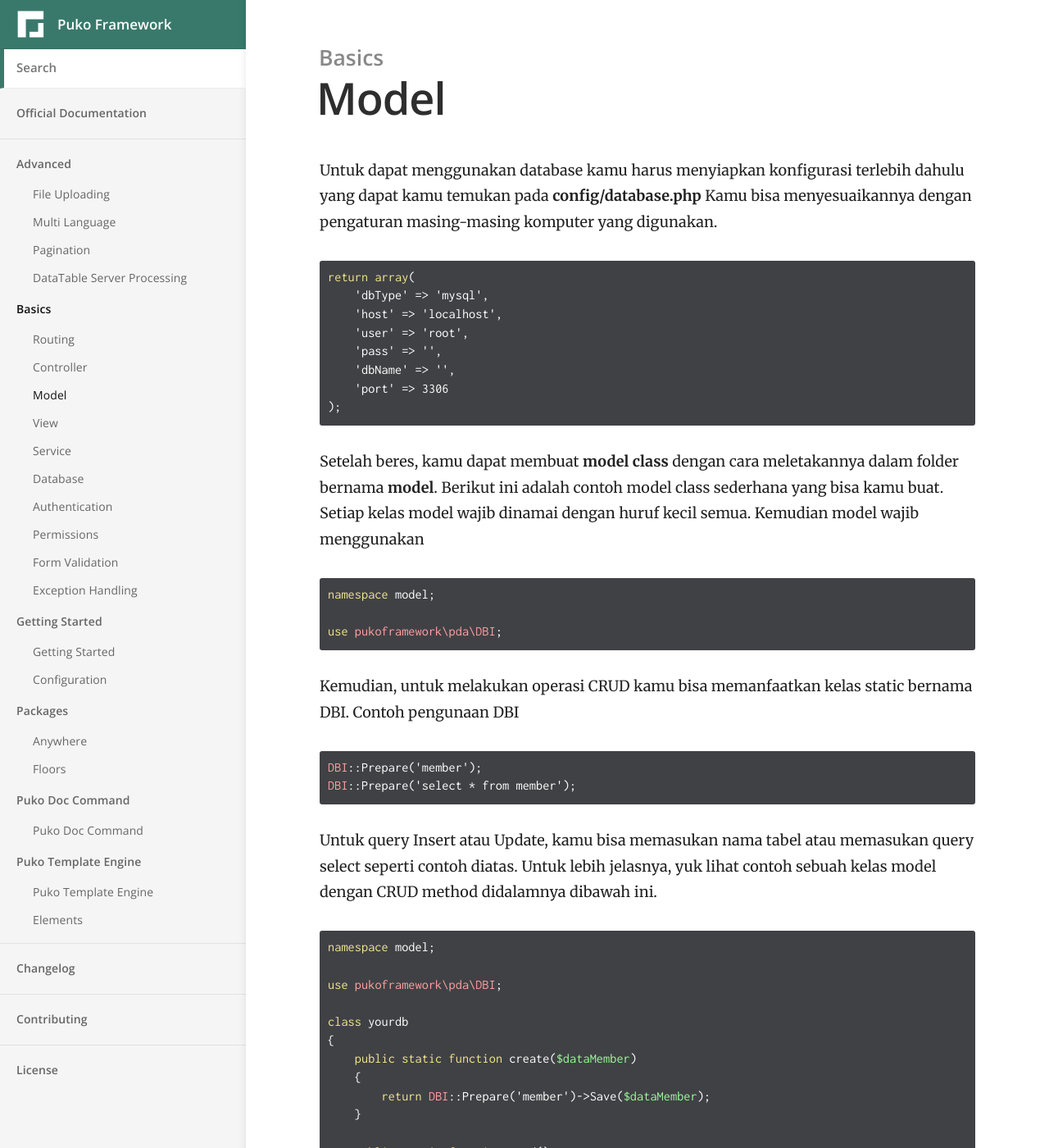
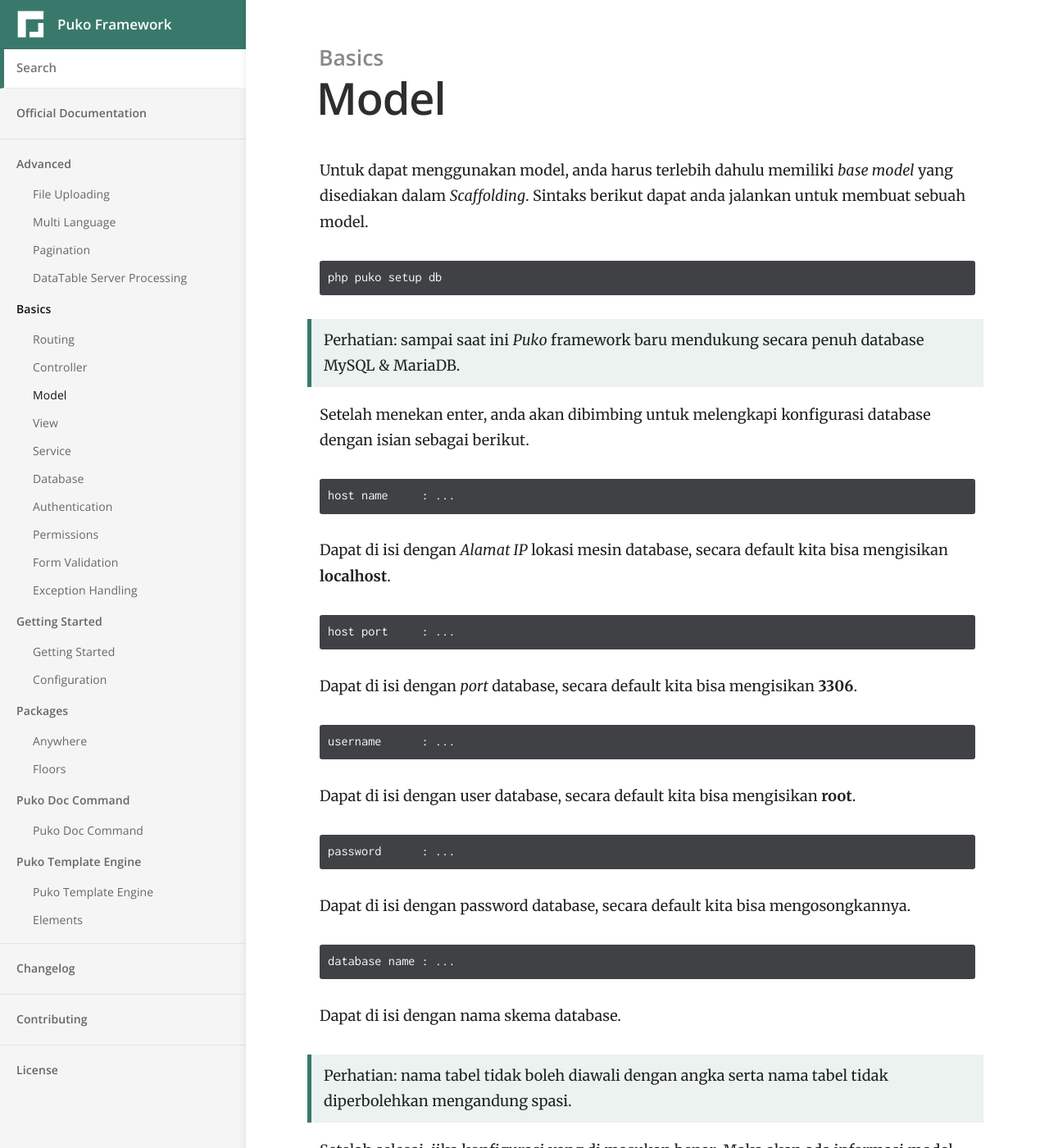
Before and after one commit to Velliz/pudo, a Jekyll site: the page built from _docs/basics/model.md, in a window 1280 px wide and 1400 px high. Shown: the whole window at 82% size. Built offline with Jekyll 4.4.1, drawn with Linux system fonts in a browser that asks for light colours; some of the changed text lies outside the part shown.

````diff
--- a/_docs/basics/model.md
+++ b/_docs/basics/model.md
@@ -4,69 +4,88 @@ category: Basics
 order: 3
 ---
 
-Untuk dapat menggunakan database kamu harus menyiapkan konfigurasi terlebih dahulu yang dapat kamu temukan pada **config/database.php**
-Kamu bisa menyesuaikannya dengan pengaturan masing-masing komputer yang digunakan.
+Untuk dapat menggunakan model, anda harus terlebih dahulu memiliki *base model* yang disediakan dalam *Scaffolding*.
+Sintaks berikut dapat anda jalankan untuk membuat sebuah model.
+
+```text
+php puko setup db
+```
+
+> Perhatian: sampai saat ini *Puko* framework baru mendukung secara penuh database MySQL & MariaDB.
+
+Setelah menekan enter, anda akan dibimbing untuk melengkapi konfigurasi database dengan isian sebagai berikut.
+
+```text
+host name     : ...
+```
+
+Dapat di isi dengan *Alamat IP* lokasi mesin database, secara default kita bisa mengisikan **localhost**.
+
+```text
+host port     : ...
+```
+
+Dapat di isi dengan *port* database, secara default kita bisa mengisikan **3306**.
+
+```text
+username      : ...
+```
+
+Dapat di isi dengan user database, secara default kita bisa mengisikan **root**.
+
+```text
+password      : ...
+```
+
+Dapat di isi dengan password database, secara default kita bisa mengosongkannya.
+
+```text
+database name : ...
+```
+
+Dapat di isi dengan nama skema database.
+
+> Perhatian: nama tabel tidak boleh diawali dengan angka serta nama tabel tidak diperbolehkan mengandung spasi.
+
+Setelah selesai, jika konfigurasi yang di masukan benar. Maka akan ada informasi model apa saja yang berhasil di buat.
+Anda bisa mengaksesnya melalui intansiasi objek sesuai dengan nama tabelnya.
+Untuk nama tabel Mahasiswa, maka anda dapat memanggil **GetAll()** untuk mengambil keseluruhan datanya.
 
 ```php
-return array(
-    'dbType' => 'mysql',
-    'host' => 'localhost',
-    'user' => 'root',
-    'pass' => '',
-    'dbName' => '',
-    'port' => 3306
-);
+$data['mahasiswa'] = Mahasiswa::GetAll();
 ```
 
-Setelah beres, kamu dapat membuat **model class** dengan cara meletakannya dalam folder bernama **model**.
-Berikut ini adalah contoh model class sederhana yang bisa kamu buat.
-Setiap kelas model wajib dinamai dengan huruf kecil semua. Kemudian model wajib menggunakan
+Untuk melakukan proses simpan data, anda dapat menggunakan **Create()**.
 
 ```php
-namespace model;
-
-use pukoframework\pda\DBI;
+$id_mahasiswa = Mahasiswa::Create(array(
+    'Nama' => 'Didit Velliz',
+    'Jurusan' => 'Informatika',
+    'IPK' => 4.00,
+    ...
+));
 ```
 
-Kemudian, untuk melakukan operasi CRUD kamu bisa memanfaatkan kelas static bernama DBI. Contoh pengunaan DBI
+Untuk melakukan proses update data, anda dapat menggunakan **Update()**.
 
 ```php
-DBI::Prepare('member');
-DBI::Prepare('select * from member');
+$id_mahasiswa = Mahasiswa::Update(array('Id' => $id_mahasiswa), array(
+    'Nama' => 'Didit Velliz',
+    'Jurusan' => 'Informatika',
+    'IPK' => 4.00,
+    ...
+));
 ```
 
-Untuk query Insert atau Update, kamu bisa memasukan nama tabel atau memasukan query select seperti contoh diatas.
-Untuk lebih jelasnya, yuk lihat contoh sebuah kelas model dengan CRUD method didalamnya dibawah ini.
+> Perhatian: anda dapat menggunakan petunjuk kolom lain untuk melakukan update data.
 
 ```php
-namespace model;
-
-use pukoframework\pda\DBI;
-
-class yourdb
-{
-    public static function create($dataMember)
-    {
-        return DBI::Prepare('member')->Save($dataMember);
-    }
-
-    public static function read()
-    {
-        return DBI::Prepare('select * from member')->GetData();
-    }
-
-    public static function update($dataMember)
-    {
-        $whereClause = array('ID' => 1);
-        return DBI::Prepare('member')->Update($whereClause, $dataMember);
-    }
-
-    public static function delete($dataMember)
-    {
-        $whereClause = array('ID' => 1);
-        return DBI::Prepare('member')->Delete($whereClause);
-    }
-}
+$id_mahasiswa = Mahasiswa::Update(array('Jurusan' => 'Informatika'), array(
+    'Nama' => 'Didit Velliz',
+    'Jurusan' => 'Informatika',
+    'IPK' => 4.00,
+    ...
+));
 ```
 
 |Fungsi|Parameter|Parameter Kembalian|
@@ -75,32 +94,82 @@ class yourdb
 |GetData()|String query|**array** atau **null**|
 |Delete()|array|**true** atau **false**|
 
-Berikut ini contoh terinci penggunaan parameter dengan Save();
+Anda juga dapat membuat model dari turunan kelas tersebut.
 
 ```php
-public static function create()
-{
-    $dataMember = array(
-        'NIK' => '1266409',
-        'Nama' => 'Didit Velliz',
-        'Usia' => 22,
-    );
-    $hasil = DBI::Prepare('member')->Save($dataMember);
+class Perwalian extends Mahasiswa {
+```
+
+> Perhatian: semua kelas model harus diletakan di dalam folder model yang telah disediakan.
+
+Berikut ini adalah contoh lengkap model sederhana yang bisa anda buat.
+
+```php
+namespace model;
+
+use pukoframework\pda\DBI;
+
+class Perwalian extends Mahasiswa {
+
+    public static function RataRataIPK() {
+        $sql = "SELECT AVG(IPK) FROM Mahasiswa;";
+        $data = DBI::Prepare($sql)->GetData();
+
+        return $data;
+    }
+
+    public static function GetIPK($id_mahasiswa) {
+        $sql = "SELECT IPK FROM Mahasiswa WHERE Id = @1;";
+        $data = DBI::Prepare($sql)->FirstRow($id_mahasiswa);
+
+        return $data;
+    }
+
+    public static function ResetIPK($id_mahasiswa) {
+        $sql = "UPDATE Mahasiswa SET IPK = 0.0 WHERE Id = @1;";
+        $data = DBI::Prepare($sql)->Run($id_mahasiswa);
+
+        return $data;
+    }
 }
 ```
 
-Berikut ini contoh terinci penggunaan parameter dengan Update();
+Jika membuat turunan model, anda dapat memanfaatkan kelas static bernama DBI untuk melakukan manipulasi data.
+Contoh pengunaan DBI dapat anda lihat pada contoh lengkap model di atas yang menggunakan tiga cara pemakaian DBI.
 
 ```php
-public static function update()
-{
-    $dataMember = array(
-        'ID' => 1,
-        'NIK' => '1266409',
-        'Nama' => 'Didit Velliz',
-        'Usia' => 22,
-    );
-    $whereClause = array('ID' => 1);
-    $hasil = DBI::Prepare('member')->Update($whereClause, $dataMember);
-}
+DBI::Prepare($sql)->GetData();
 ```
+
+**GetData()** digunakan untuk mengambil keseluruhan data dari query yang dijalankan. Data yang dikembalikan berupa array berindeks.
+Selain itu, kita juga bisa menyisipkan parameter secara bebas melalui parameter masukan dari **GetData()** itu sendiri sesuai dengan
+jumlah parameter yang di definisikan di dalam query.
+
+```php
+$sql = "SELECT * FROM Mahasiswa WHERE Id = @1;";
+DBI::Prepare($sql)->GetData($Id);
+```
+
+```php
+$sql = "SELECT * FROM Mahasiswa WHERE Id = @1 AND IPK = @2;";
+DBI::Prepare($sql)->GetData($Id, $IPK);
+```
+
+```php
+$sql = "SELECT * FROM Mahasiswa WHERE Id = @1 AND IPK = @2 AND Jurusan = @3;";
+DBI::Prepare($sql)->GetData($Id, $IPK, $Jurusan);
+```
+
+Terdapat juga penggunaan **FirstRow()** untuk mengambil hanya baris pertama saja dari data terpilih dengan kembalian berupa array tak berindeks.
+
+```php
+$sql = "SELECT * FROM Mahasiswa WHERE Id = @1 LIMIT 1;";
+DBI::Prepare($sql)->FirstRow();
+```
+
+Terdapat juga penggunaan **Run()** untuk mengirim query saja. Biasanya digunakan untuk eksekusi stored procedure dan *query sql* selain *select*.
+
+```php
+$sql = "UPDATE Mahasiswa SET IPK = 0.0 WHERE Id = @1;";
+DBI::Prepare($sql)->Run();
+```
````
Also changed, not shown: _docs/basics/view.md (+73 -40 lines).
